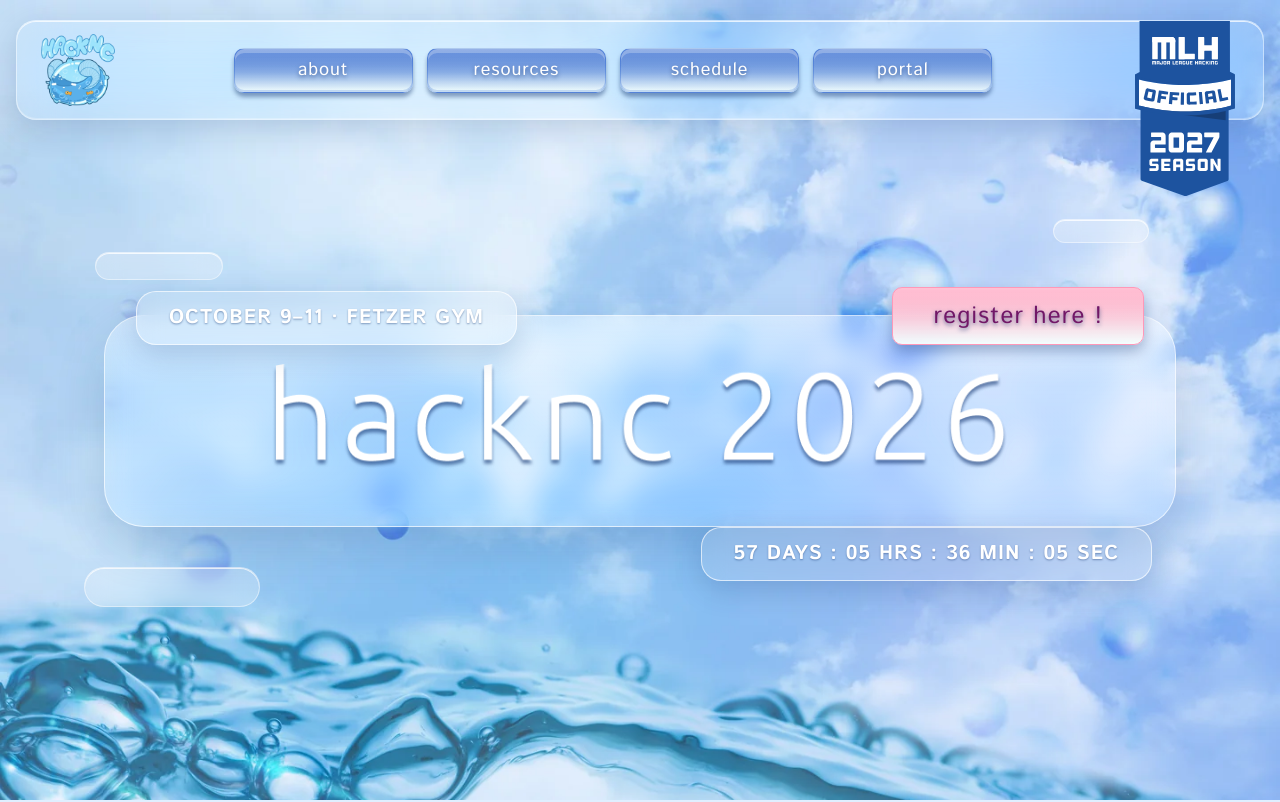
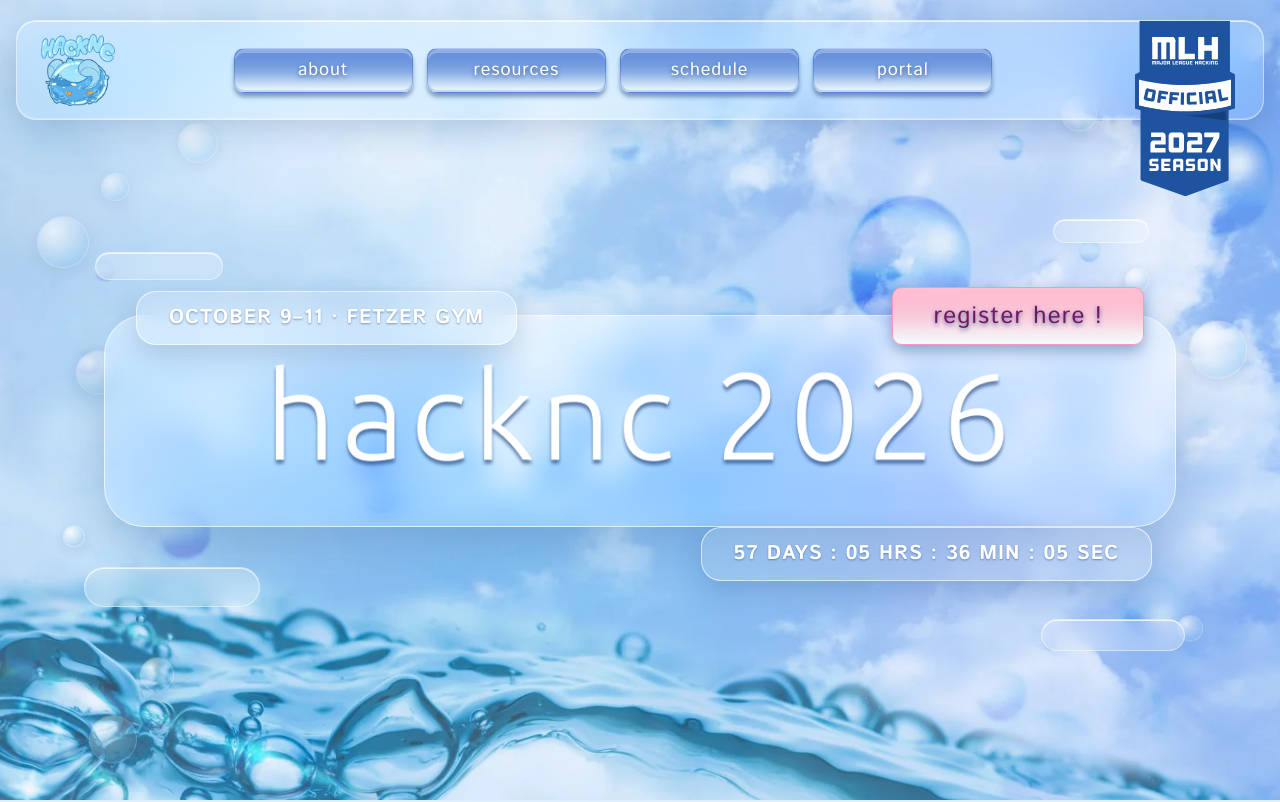
Before and after one commit to HackNC/fall2026, a Next.js app: page / in a window 1280 px wide. Shown: the top 802 px of the page. Built offline with nearby package versions, Linux system fonts and the light colour scheme.

Commit message:
feat: implement home page parallax scrolling effect (#73)

```diff
--- a/app/globals.css
+++ b/app/globals.css
@@ -26,6 +26,13 @@
 
 /* 0 at the top of the page, 1 once the first viewport has scrolled past. */
 @property --scroll-hero {
+  syntax: "<number>";
+  initial-value: 0;
+  inherits: true;
+}
+
+/* 0 at the top of the page, 1 at the very bottom of the document. */
+@property --scroll-page {
   syntax: "<number>";
   initial-value: 0;
   inherits: true;
--- a/components/Hero.tsx
+++ b/components/Hero.tsx
@@ -58,6 +58,11 @@ const capsules = [
     className: "left-[3%] top-[62%] h-8 w-32 sm:h-10 sm:w-44",
     travel: "-6vh",
     delay: "600ms",
+  },
+  {
+    className: "right-[4%] top-[70%] h-6 w-24 sm:h-8 sm:w-36",
+    travel: "-11vh",
+    delay: "1800ms",
   },
 ];
 
@@ -127,7 +132,7 @@ export default function Hero() {
         <span
           key={capsule.className}
           aria-hidden="true"
-          className={`pointer-events-none absolute rounded-full border border-white/45 bg-white/25 shadow-[inset_0_1px_0_rgba(255,255,255,0.8)] backdrop-blur-md ${capsule.className}`}
+          className={`pointer-events-none absolute rounded-full border border-white/45 bg-white/25 shadow-[inset_0_1px_0_rgba(255,255,255,0.8)] backdrop-blur-md motion-safe:will-change-transform ${capsule.className}`}
           style={{
             transform: `translate3d(0, calc(var(--scroll-hero) * ${capsule.travel}), 0)`,
           }}
--- a/components/WaterBackdrop.tsx
+++ b/components/WaterBackdrop.tsx
@@ -4,24 +4,125 @@ import Image from "next/image";
 import { useScrollProgress } from "@/components/useScrollProgress";
 
 /**
- * The home page's sky, water and bubbles.
+ * The home page's sky, water, and parallax depth layers.
  *
  * A fixed, full-viewport stage sitting behind everything — including the nav
- * bar, so the liquid glass up there has real water to blur rather than flat
- * colour.
+ * bar, so the liquid glass up there has real water and atmosphere to blur.
  *
- * This used to be procedural: a CSS sky gradient, blurred cloud blobs, three
- * animated SVG wave bands and seven CSS bubbles. All of that is now one
- * photograph from the mockup, because the procedural version defeated the
- * glass everywhere else on the page. backdrop-filter does not invent an
- * appearance, it redistributes whatever sits behind it — and blurring a smooth
- * gradient returns the same smooth gradient. The panels only read as glass
- * when there is real cloud and water texture underneath to smear.
+ * Implements multi-layered parallax scrolling:
+ * 1. The background photo eases upward at a slower rate than foreground
+ *    scrolling via `--scroll-hero`, creating physical depth behind the glass panels.
+ * 2. Multi-layer ambient bubbles drift vertically at varying rates tied to
+ *    `--scroll-px`, giving the page continuous aquatic depth from top to bottom.
  *
- * The scene eases down in intensity across the first viewport but keeps a
- * low-opacity presence after that, so the single-page layout has one
- * continuous backdrop from top to bottom.
+ * All motion is driven directly through CSS custom properties with zero React
+ * re-renders on scroll, and respects `prefers-reduced-motion`.
  */
+
+const ambientBubbles = [
+  // Deep layer (smaller, soft depth, gentle parallax travel)
+  {
+    left: "8%",
+    top: "22%",
+    size: "26px",
+    travel: "-0.07px",
+    delay: "0ms",
+    opacity: "opacity-60",
+  },
+  {
+    left: "88%",
+    top: "35%",
+    size: "22px",
+    travel: "-0.08px",
+    delay: "1200ms",
+    opacity: "opacity-55",
+  },
+  {
+    left: "5%",
+    top: "68%",
+    size: "20px",
+    travel: "-0.06px",
+    delay: "2400ms",
+    opacity: "opacity-50",
+  },
+  {
+    left: "92%",
+    top: "78%",
+    size: "24px",
+    travel: "-0.09px",
+    delay: "800ms",
+    opacity: "opacity-60",
+  },
+
+  // Midground layer (medium size, balanced travel)
+  {
+    left: "14%",
+    top: "16%",
+    size: "38px",
+    travel: "-0.15px",
+    delay: "400ms",
+    opacity: "opacity-75",
+  },
+  {
+    left: "83%",
+    top: "14%",
+    size: "34px",
+    travel: "-0.17px",
+    delay: "1800ms",
+    opacity: "opacity-70",
+  },
+  {
+    left: "6%",
+    top: "45%",
+    size: "42px",
+    travel: "-0.16px",
+    delay: "900ms",
+    opacity: "opacity-75",
+  },
+  {
+    left: "89%",
+    top: "56%",
+    size: "36px",
+    travel: "-0.18px",
+    delay: "2200ms",
+    opacity: "opacity-70",
+  },
+  {
+    left: "11%",
+    top: "84%",
+    size: "32px",
+    travel: "-0.14px",
+    delay: "1500ms",
+    opacity: "opacity-65",
+  },
+
+  // Foreground layer (larger, crisp, faster travel)
+  {
+    left: "3%",
+    top: "28%",
+    size: "50px",
+    travel: "-0.26px",
+    delay: "700ms",
+    opacity: "opacity-85",
+  },
+  {
+    left: "93%",
+    top: "42%",
+    size: "56px",
+    travel: "-0.28px",
+    delay: "1600ms",
+    opacity: "opacity-85",
+  },
+  {
+    left: "7%",
+    top: "90%",
+    size: "46px",
+    travel: "-0.24px",
+    delay: "300ms",
+    opacity: "opacity-80",
+  },
+];
+
 export default function WaterBackdrop() {
   useScrollProgress();
 
@@ -32,23 +133,48 @@ export default function WaterBackdrop() {
       // shared page texture, which would otherwise wash over the scene.
       className="water-backdrop pointer-events-none fixed inset-0 -z-10 overflow-hidden"
     >
+      {/*
+        Backdrop Image Layer with Parallax Translation:
+        Scaled slightly with an overshoot margin so that translating vertically
+        by -6vh never uncovers unpainted viewport edges during scroll.
+      */}
       <div
-        className="absolute inset-0"
-        style={{ opacity: "calc(1 - (var(--scroll-hero) * 0.7))" }}
+        className="absolute -inset-y-8 inset-x-0 transition-opacity duration-300 motion-safe:will-change-transform"
+        style={{
+          opacity: "calc(1 - (var(--scroll-hero) * 0.65))",
+          transform: "translate3d(0, calc(var(--scroll-hero) * -6vh), 0)",
+        }}
       >
-        {/*
-          Anchored to the top so the sky — not the crop — fills the viewport at
-          any aspect ratio, which keeps the waterline below the hero panel on
-          wide screens.
-        */}
         <Image
           src="/other/hero-backdrop.webp"
           alt=""
           fill
           preload
           sizes="100vw"
-          className="object-cover object-top"
+          className="scale-105 object-cover object-top"
         />
+      </div>
+
+      {/*
+        Multi-Layer Ambient Parallax Bubbles:
+        Distributed in deep, midground, and foreground planes that travel at
+        differing velocities as the user scrolls, creating authentic underwater depth.
+      */}
+      <div className="absolute inset-0">
+        {ambientBubbles.map((bubble, i) => (
+          <span
+            key={`ambient-bubble-${i}`}
+            className={`absolute rounded-full bg-[radial-gradient(circle_at_32%_28%,rgba(255,255,255,0.95)_0%,rgba(255,255,255,0.38)_36%,rgba(122,197,236,0.26)_70%,rgba(21,84,201,0.14)_100%)] ring-1 ring-white/45 shadow-[0_4px_16px_rgba(23,55,113,0.15)] motion-safe:animate-bubble-bob motion-safe:will-change-transform ${bubble.opacity}`}
+            style={{
+              left: bubble.left,
+              top: bubble.top,
+              width: bubble.size,
+              height: bubble.size,
+              animationDelay: bubble.delay,
+              transform: `translate3d(0, calc(var(--scroll-px) * ${bubble.travel}), 0)`,
+            }}
+          />
+        ))}
       </div>
     </div>
   );
--- a/components/WhatIsHackNC.tsx
+++ b/components/WhatIsHackNC.tsx
@@ -92,7 +92,15 @@ export default function WhatIsHackNC() {
         </div>
 
         {/* Fills its column, as the graphic does in the mockup (3:2 beside the box). */}
-        <SpinningCd className="lg:max-w-none" />
+        <div
+          className="motion-safe:will-change-transform"
+          style={{
+            transform:
+              "translate3d(0, calc((var(--scroll-page) - 0.25) * -24px), 0)",
+          }}
+        >
+          <SpinningCd className="lg:max-w-none" />
+        </div>
       </div>
     </section>
   );
--- a/components/useScrollProgress.ts
+++ b/components/useScrollProgress.ts
@@ -29,10 +29,18 @@ export function useScrollProgress() {
     function publish() {
       queued = false;
       const scrollY = window.scrollY;
+      const maxScroll = Math.max(
+        1,
+        document.documentElement.scrollHeight - window.innerHeight
+      );
       root.style.setProperty("--scroll-px", String(scrollY));
       root.style.setProperty(
         "--scroll-hero",
         String(Math.min(1, scrollY / Math.max(1, window.innerHeight)))
+      );
+      root.style.setProperty(
+        "--scroll-page",
+        String(Math.min(1, Math.max(0, scrollY / maxScroll)))
       );
     }
 
@@ -51,6 +59,7 @@ export function useScrollProgress() {
       // same at-rest positions the static export was built with.
       root.style.removeProperty("--scroll-px");
       root.style.removeProperty("--scroll-hero");
+      root.style.removeProperty("--scroll-page");
     }
 
     function start() {
```
